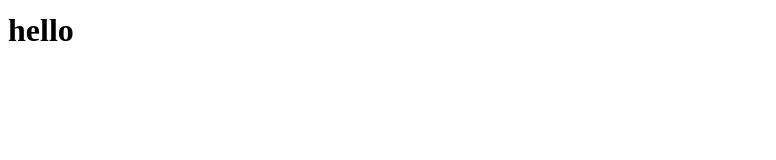
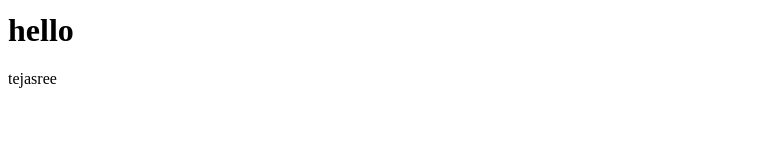
Before and after one commit to margamtejasree/myfirstproject, an Angular app: page / in a window 1280 px wide. Shown: the part 135-295 px from the top of the page, without its empty margins (0-776 px from the left). Built offline with nearby package versions, Linux system fonts and the light colour scheme.

Commit message:
change added

```diff
--- a/src/app/app.component.html
+++ b/src/app/app.component.html
@@ -2,3 +2,4 @@
 <h3>this is first project through git and feeling exited to explore new things in the coming days</h3>
 <p>smile</p>
 <h1>hello</h1>
+<p>tejasree</p>
```
